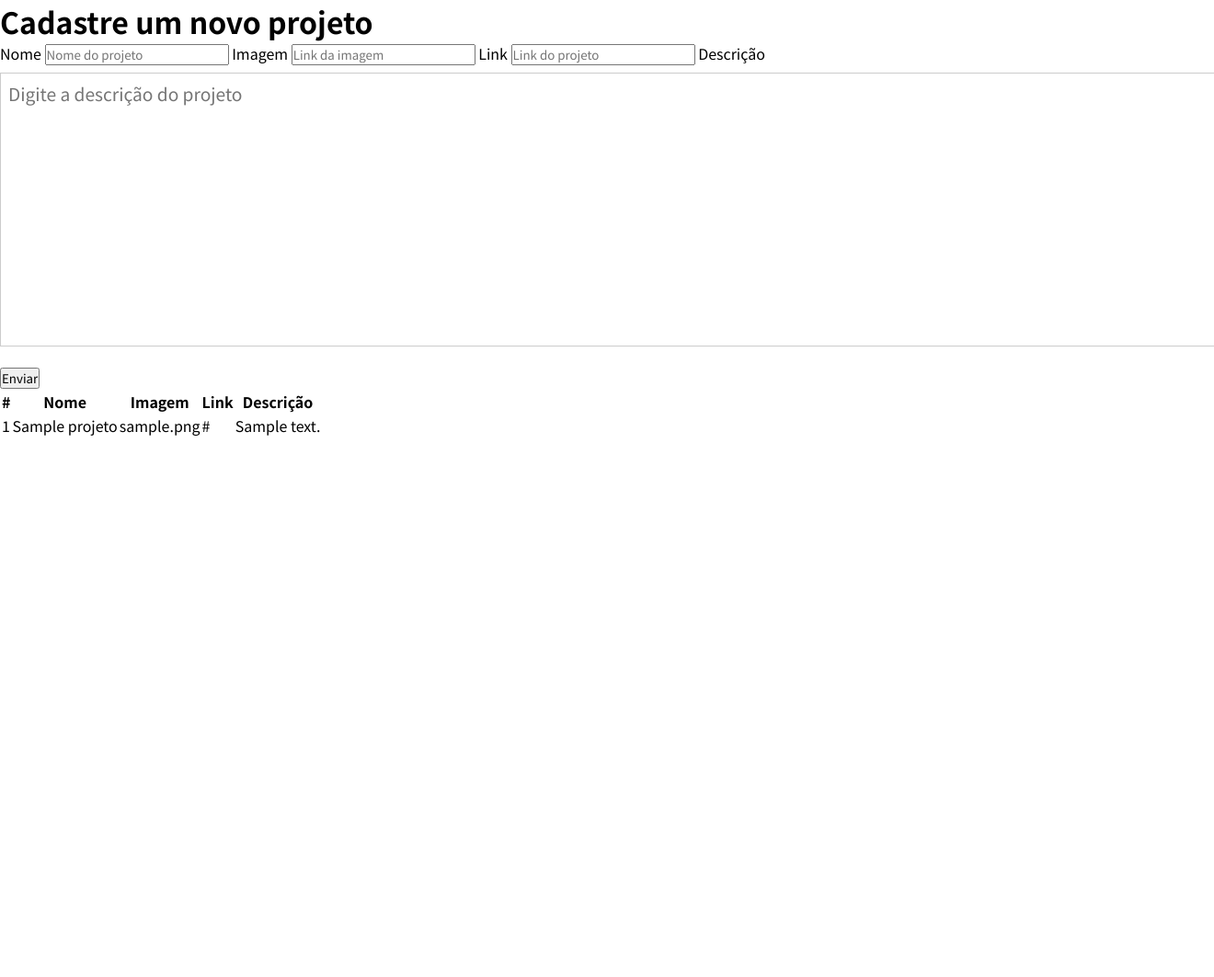
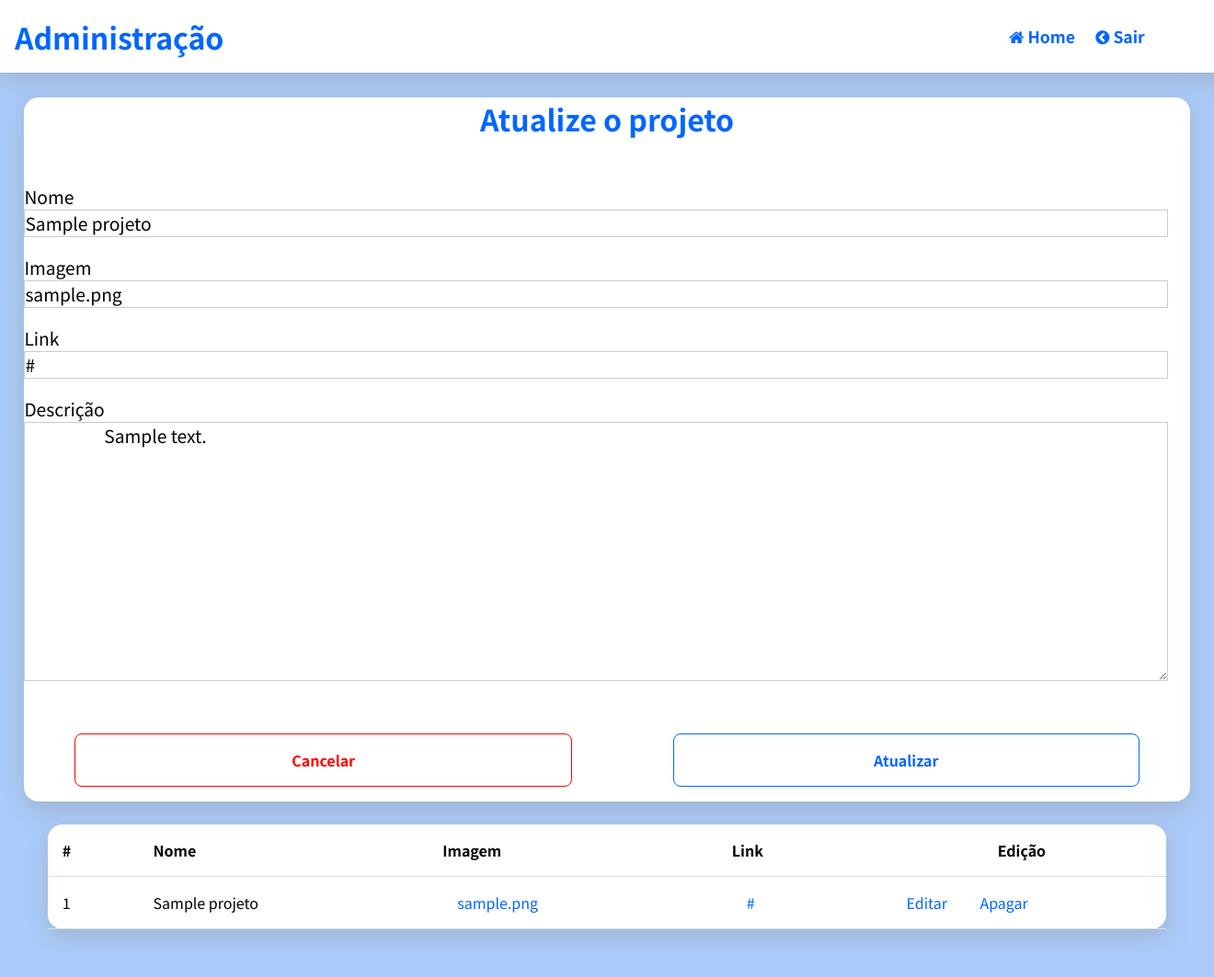
Before and after one commit to Thialves02/Portifolio, a Flask app: template templates/adm.html in a window 1320 px wide; the page is wider, and only the part inside the window is pictured. Shown: that part at 92% size. Before the commit the page ends 474 px from the top of that part, so only its background shows below. Run offline with Flask 2, Linux system fonts and the light colour scheme; the template is opened without the code that fills it: values that come from a table or form of the project are taken from there, others are empty; tables that the repository leaves empty hold one stand-in row (values such as "Sample post"); one stand-in notice (Sample message) is shown.

Commit message:
portifolio finalizado

```diff
--- a/app.py
+++ b/app.py
@@ -8,7 +8,7 @@
 
 # Instalar o flask_mail no terminal com o seguinte código: pip install Flask-Mail
 
-from flask import Flask, render_template, redirect, request, flash
+from flask import Flask, render_template, redirect, request, flash, session
 from flask_mail import Mail, Message #Importa o Mail e o Message do flask_mail para facilitar o envio de emails
 from flask_sqlalchemy import SQLAlchemy
 
@@ -55,12 +55,17 @@
 # Rota principal apenas para renderizar a página principal.
 @app.route('/')
 def index():
-   return render_template('index.html')
+   session['user_logado'] = None
+   projetos = Projeto.query.all()
+   return render_template('index.html',projetos=projetos)
 
 @app.route('/adm') # Rota da administração
 def adm():
+   if 'user_logado' not in session or session['user_logado'] == None:
+      flash('Faça o login antes de acessar essa rota!')
+      return redirect('/login')
    projetos = Projeto.query.all() # Busca todos os projetos no banco e coloca na veriável projetos, que se transforma em uma lista.
-   return render_template('adm.html', projetos=projetos)
+   return render_template('adm.html',projeto='', projetos=projetos)
 
 @app.route('/new', methods=['GET', 'POST'])
 def new():
@@ -74,8 +79,51 @@
       )
       db.session.add(projeto) # Adiciona o objeto projeto no banco de dados.
       db.session.commit()
-      flash('Confia') # Confirma a operação
+      flash('Projeto criado com sucesso!') # Confirma a operação
       return redirect('/adm') # Redireciona para a rota adm
+
+
+@app.route('/delete/<id>')
+def delete(id):
+   projeto = Projeto.query.get(id)
+   db.session.delete(projeto)
+   db.session.commit()
+   flash('Projeto apagado com sucesso')
+   return redirect('/adm')
+
+@app.route('/edit/<id>', methods=['GET', 'POST'])
+def edit(id):
+   projeto = Projeto.query.get(id) # Busca um projeto no banco através do id
+   projetos = Projeto.query.all()
+   if request.method == "POST": # Se a requisição for um POST, faça:
+      # Alteração de todos os campos de projetoEdit selecionado no get id
+      projeto.nome = request.form['nome']
+      projeto.descricao = request.form['descricao']
+      projeto.imagem = request.form['imagem']
+      projeto.link = request.form['link']
+      db.session.commit() # Confirma a operação
+      return redirect('/adm') #Redireciona para a rota adm
+   # Renderiza a página adm.html passando o projetoEdit (projeto a ser editado)
+   return render_template('adm.html', projeto=projeto, projetos=projetos)
+@app.route('/<id>')
+def projeto_por_id(id):
+   projetoDel = Projeto.query.get(id)
+   return render_template('adm.html',projetoDel=projetoDel,projeto='')
+
+@app.route('/login')
+def login():
+   return render_template('login.html')
+
+@app.route('/auth',methods=['GET','POST'])
+def auth():
+   if request.form['senha'] == 'adm':
+      session['user_logado'] = 'logado'
+      flash('Login feito com sucesso!')
+      return redirect('/adm')
+   else:
+      flash('Erro no login, tente novamente!')
+      return redirect('/login')
+
 
 
 # Rota de envio de email.
--- /dev/null
+++ b/static/css/adm.css
@@ -0,0 +1,371 @@
+@import url("https://fonts.googleapis.com/css2?family=Noto+Sans+JP:wght@100;300;400;500;700;900&display=swap");
+
+* {
+  margin: 0;
+  padding: 0;
+  font-family: "Noto Sans JP", sans-serif;
+}
+
+html, body {
+  scroll-behavior: smooth;
+  height: 100%;
+  width: 100%;
+  background-color: #aacbfb;
+}
+
+aside#left {
+  background-color: #fff;
+  padding: 3rem;
+  position: fixed;
+  top: 6rem;
+  left: 3rem ;
+  border-radius: 1rem;
+  width: 15rem;
+  box-shadow: rgba(149, 157, 165, .5) 0px 8px 24px;
+}
+
+aside ul{
+  list-style: none;
+  padding-top: 2rem;
+}
+
+aside ul a li{
+  padding: .7rem;
+  font-size: 1.1rem;
+  font-weight: 600;
+  color: #0066ff;
+  border-radius: .3rem ;
+  transition: all .4s ease-in-out ;
+}
+
+aside ul a li:hover{
+  background-color: #0066ff;
+  color: #fff;
+}
+
+aside ul a{
+  text-decoration: none;
+}
+
+aside h1{
+  text-align: center;
+  color: #0066ff;
+  font-size: 2rem;
+}
+
+aside#right {
+  background-color: #fff;
+  padding: 3rem;
+  position: fixed;
+  top: 6rem;
+  right: 3rem ;
+  border-radius: 1rem;
+  width: 15rem;
+  box-shadow: rgba(149, 157, 165, .5) 0px 8px 24px;
+}
+
+aside#right p{
+  color: #0066ff;
+  text-align: justify;
+  margin-top: 2rem;
+}
+
+a {
+  cursor: pointer;
+}
+
+article#new {
+
+justify-content: center;
+align-items: center;
+padding: 6rem;
+}
+
+article#msg{
+  display: flex;
+  justify-content: center;
+  align-items: center;
+}
+
+article#msg ul {
+  width: 40%;
+  background-color: #c8ffcb;
+  color: #007a1f;
+  padding: 1rem;
+  font-size: 1.2rem;
+  font-weight:600;
+  list-style: none;
+  text-align: center;
+  margin-bottom: 2rem;
+  border-radius: 0 0 .5rem .5rem;
+  position: fixed;
+  top: 0;
+}
+
+form{
+background-color: #fff;
+width: 50%;
+position: relative;
+box-shadow: rgba(149, 157, 165, .5) 0px 8px 24px;
+border-radius: 1rem;
+}
+
+form h1{
+padding-bottom: 3rem;
+text-align: center;
+color: #0066ff ;
+font-size: 2rem;
+}
+
+form input, textarea{
+width: 98%;
+font-size: 1.2rem;
+margin: 0 0 1em;
+border: 1px solid #ccc;
+outline: none;
+}
+
+form label {
+width: 100%;
+font-size: 1.2rem;
+}
+
+form button {
+border: 1px solid #0066ff;
+background-color: #fff;
+color: #0066ff;
+font-size: 1rem;
+font-weight: 600;
+padding: 1rem;
+border-radius: 0.5rem;
+display: block;
+margin: auto;
+margin-top: 2rem;
+margin-bottom: 1rem;
+cursor: pointer;
+transition: background-color 0.4s ease-in-out;
+width: 40%;
+}
+
+form button:hover {
+background-color: #0066ff;
+color: #fff;
+}
+
+form div{
+  display: flex;
+}
+
+form div a{
+  border: 1px solid #ff0000;
+  background-color: #fff;
+  color: #ff0000;
+  font-size: 1rem;
+  font-weight: 600;
+  padding: 1rem;
+  border-radius: 0.5rem;
+  display: block;
+  margin: auto;
+  margin-top: 2rem;
+  margin-bottom: 1rem;
+  cursor: pointer;
+  transition: background-color 0.4s ease-in-out;
+  width: 40%;
+  text-decoration: none;
+  text-align: center;
+}
+
+form div a:hover {
+  background-color: #ff0000;
+  color: #fff;
+  }
+
+article#lista {
+  display: flex;
+  justify-content: center;
+  align-items: center;
+  padding: 6rem;
+  overflow-x: auto;
+}
+
+
+article#lista table {
+  border-collapse: collapse;
+  border-spacing: 0;
+  padding: 3rem;
+  background-color: #fff;
+  width: 65%;
+  box-shadow: rgba(149, 157, 165, .5) 0px 8px 24px;
+  border-radius: 1rem;
+}
+
+article#lista table th, td {
+padding: 1rem;
+border-bottom: 1px solid #ddd;
+text-align: left;
+}
+
+article#lista table td {
+  max-width: 100px;
+  overflow: hidden;
+  text-overflow: ellipsis;
+  white-space: nowrap;
+}
+
+
+article#lista table a {
+padding: 1rem;
+color: #0066ff;
+text-decoration: none;
+transition: all 0.3s ease-in-out;
+}
+
+article#lista table a:hover{
+  color: #aacbfb;
+}
+
+article#edit {
+  display: flex;
+  justify-content: center;
+  align-items: center;
+  padding: 6rem;
+}
+
+
+/* Estilos do modal */
+
+section.modal{
+  position: fixed;
+  top: 0;
+  bottom: 0;
+  right: 0;
+  left: 0;
+  background-color: #00000080;
+  z-index: 1;
+  display: flex;
+  justify-content: center;
+  align-items: center;
+  pointer-events: auto;
+}
+
+section.modal div#card{
+  width: 30rem;
+  position: relative;
+  background-color: #fff;
+  border-radius: .5rem;
+}
+
+section.modal div#card h2{
+  padding: 2rem;
+  margin: 0;
+  color: #0130ec;
+}
+
+section.modal div#card a#fechar{
+  position: absolute;
+  right: 0;
+  top: 0;
+  font-size: 2rem;
+  color: #ff0101;
+  padding: 1.5rem;
+}
+
+section.modal div#card a#fechar:hover{
+  color: #fd9b9b;
+}
+
+section.modal div#card hr{
+  width: 90%;
+  margin: 0 auto;
+}
+
+section.modal div#card p{
+  padding: 2rem;
+  text-align: center;
+  font-size: 1.5rem;
+  line-height: 2rem;
+}
+
+section.modal div#card div#btns{
+  display: flex;
+  justify-content: center;
+  padding: 0 2rem 2rem 2rem;
+}
+
+section.modal div#card div#btns a{
+  text-decoration: none;
+  padding: .9rem;
+  border-radius: .5rem;
+  width: 7rem;
+  text-align: center;
+}
+
+section.modal div#card div#btns a.btn-cancelar{
+  background-color: #fff;
+  color: #ff0101;
+  border: solid 1px #ff0101;
+  margin-right: 1rem;
+  transition: all .5s ease-out;
+}
+
+section.modal div#card div#btns a.btn-cancelar:hover{
+  background-color: #ff0101;
+  color: #fff;
+}
+
+section.modal div#card div#btns a.btn-apagar{
+  background-color: #fff;
+  color: #0130ec;
+  border: solid 1px #0130ec;
+  transition: all .5s ease-out;
+}
+
+section.modal div#card div#btns a.btn-apagar:hover{
+  background-color: #0130ec;
+  color: #fff;
+}
+
+
+
+/* Fim dos estilos do modal */
+
+
+/* Quando a tela tiver no máximo 1682 de largura, faça o que tiver dentro desse @media */
+
+
+  aside#left{
+    display: flex;
+    flex-wrap: wrap;
+    align-items: center;
+    width: 100%;
+    padding: 1rem;
+    left: 0;
+    top: 0;
+    border-radius: 0;
+    position: relative;
+  }
+
+  aside#left h1{
+    margin-right: auto;
+  }
+
+  aside#left ul{
+    display: flex;
+    padding: 0;
+    margin-right: 5rem;
+  }
+
+  form{
+    width: 100%;
+  }
+  article#new{
+    padding: 2%;
+  }
+
+  article#lista{
+    padding: 2%;
+  }
+
+  article#lista table{
+    width: 100%;
+  }
--- a/templates/adm.html
+++ b/templates/adm.html
@@ -1,14 +1,18 @@
 <!DOCTYPE html>
-<html lang="en">
+<html lang="pt-br">
+
 <head>
     <meta charset="UTF-8">
     <meta http-equiv="X-UA-Compatible" content="IE=edge">
     <meta name="viewport" content="width=device-width, initial-scale=1.0">
-    <link rel='stylesheet' type='text/css' media='screen' href='static/css/style.css'>
+    <link rel="stylesheet" href="../static/css/adm.css">
     <link rel="stylesheet" href="https://stackpath.bootstrapcdn.com/font-awesome/4.7.0/css/font-awesome.min.css">
-    <title>Portfólio | ADM</title>
+    <title>Portfólio | Adm</title>
 </head>
+
 <body>
+
+    <article id="msg">
         {% with messages = get_flashed_messages() %}
         {% if messages %}
         <ul class=flashes>
@@ -18,27 +22,64 @@
         </ul>
         {% endif %}
         {% endwith %}
+    </article>
 
+    <aside id="left">
+        <!-- Código copiado da documentação: https://flask.palletsprojects.com/en/2.0.x/patterns/flashing/ -->
+
+
+        <h1>Administração</h1>
+        <ul>
+            <a href="/"><li>
+                <i class="fa fa-home" aria-hidden="true"></i>
+                Home</li>
+            </a>
+            <a href="/logout"><li>
+                <i class="fa fa-chevron-circle-left" aria-hidden="true"></i>
+                Sair</li>
+            </a>
+        </ul>
+    </aside>
+
+    <section id="body">
+
+        <article id="new">
+            {% if projeto == '' %}
             <form action='/new' method="POST">
-
             <h1>Cadastre um novo projeto</h1>
+            {% else %}
+            <form action='/edit/{{projeto.id}}' method="POST">
+            <h1>Atualize o projeto</h1>
+            {% endif %}
 
                 <label for="nome">Nome</label>
-        <input type="text" placeholder="Nome do projeto" id="nome" name="nome">
+                <input type="text" placeholder="Nome do projeto" id="nome" name="nome" value="{{projeto.nome}}">
 
                 <label for="imagem">Imagem</label>
-        <input type="text" placeholder="Link da imagem" id="imagem" name="imagem">
+                <input type="text" placeholder="Link da imagem" id="imagem" name="imagem" value="{{projeto.imagem}}">
 
                 <label for="link">Link</label>
-        <input type="text" placeholder="Link do projeto" id="link" name="link">
+                <input type="text" placeholder="Link do projeto" id="link" name="link" value="{{projeto.link}}">
 
                 <label for="descricao">Descrição</label>
                 <textarea name="descricao" id="descricao" cols="30" rows="10"
-            placeholder="Digite a descrição do projeto"></textarea>
-
+                    placeholder="Digite a descrição do projeto">
+                    {{projeto.descricao}}
+                </textarea>
+                <div>
+                    {% if projeto == '' %}
                     <button type="submit">Enviar</button>
+                    {% else %}
+                    <a href="/adm">Cancelar</a>
+                    <button type="submit">Atualizar</button>
+                    {% endif %}
+                </div>
 
             </form>
+
+
+
+        <article id="lista">
             <table>
 
                 <thead>
@@ -47,7 +88,7 @@
                         <th>Nome</th>
                         <th>Imagem</th>
                         <th>Link</th>
-                <th>Descrição</th>
+                        <th style="text-align:center">Edição</th>
                     </tr>
                 </thead>
 
@@ -56,14 +97,24 @@
                     <tr>
                         <td>{{p.id}}</td>
                         <td>{{p.nome}}</td>
-                <td>{{p.imagem}}</td>
-                <td>{{p.link}}</td>
-                <td>{{p.descricao}}</td>
+                        <td><a href="{{p.imagem}}" target="_blank">{{p.imagem}}</a></td>
+                        <td><a href="{{p.link}}" target="_blank">{{p.link}}</a></td>
+                        <td>
+                            <a href="/edit/{{p.id}}">Editar</a>
+                            <a href="/{{p.id}}">Apagar</a>
+                        </td>
                     </tr>
                     {% endfor %}
                 </tbody>
 
             </table>
+        </article>
+
+
+
+    </section>
+
     <script src="../static/js/adm.js"></script>
 </body>
+
 </html>
```
Also changed, not shown: static/css/login.css (added, +95 -0 lines), templates/index.html (+7 -9 lines), templates/login.html (added, +32 -0 lines). Lines whose indentation alone changed are shown as unchanged.
